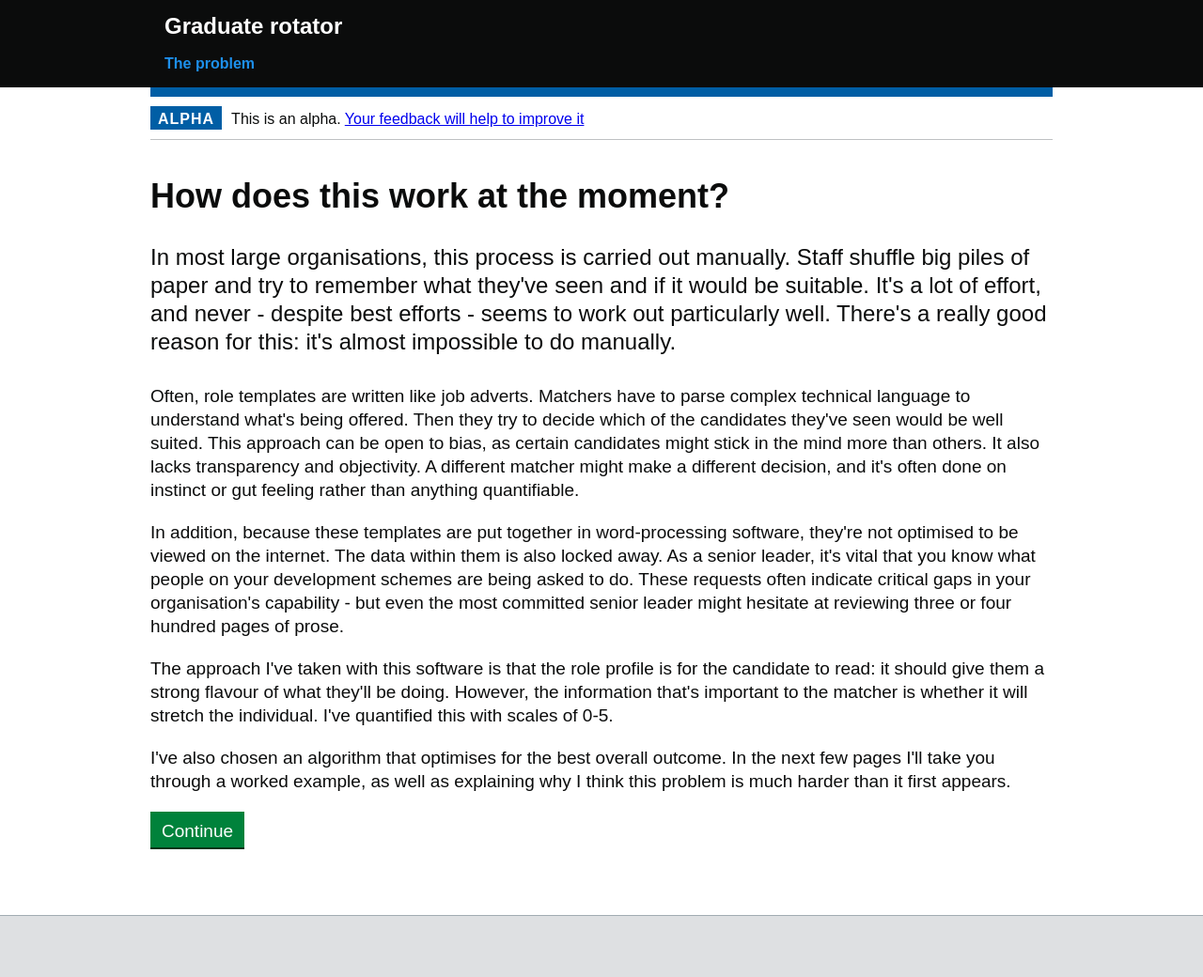
After one commit to jonodrew/graduate-rotator, a Flask app: page /pitch/situation in a window 1280 px wide. The commit adds this page. Shown: the whole page at 94% size. Run offline with Flask 2, Linux system fonts and the light colour scheme; some web fonts are replaced.

Commit message:
Add new 'current situation' page
This follows user feedback that the problem statement is too dense. I'm going to try peeling back some of the content and have drawn out here what I understand currently happens.

```diff
--- a/app/pitch/routes.py
+++ b/app/pitch/routes.py
@@ -8,6 +8,11 @@ from random import randrange
 @pitch_bp.route("/start", methods=["GET"])
 def start():
     return render_template("pitch/start.html")
+
+
+@pitch_bp.route("/situation", methods=["GET"])
+def situation():
+    return render_template("pitch/current-situation.html")
 
 
 @pitch_bp.route("/the-problem", methods=["GET"])
--- /dev/null
+++ b/app/templates/pitch/current-situation.html
@@ -0,0 +1,40 @@
+{% extends "base.html" %}
+
+{% block content %}
+    <h1 class="govuk-heading-l">How does this work at the moment?</h1>
+    <p class="govuk-body-lead">
+        In most large organisations, this process is carried out manually. Staff shuffle big
+        piles of paper and try to remember what they've seen and if it would be suitable. It's
+        a lot of effort, and never - despite best efforts - seems to work out particularly well.
+        There's a really good reason for this: it's almost impossible to do manually.
+    </p>
+    <p class="govuk-body">
+        Often, role templates are written like job adverts. Matchers have to parse
+        complex technical language to understand what's being offered. Then they try to
+        decide which of the candidates they've seen would be well suited. This approach
+        can be open to bias, as certain candidates might stick in the mind more than others.
+        It also lacks transparency and objectivity. A different matcher might make a different
+        decision, and it's often done on instinct or gut feeling rather than anything quantifiable.
+    </p>
+    <p class="govuk-body">
+        In addition, because these templates are put together in word-processing software,
+    they're not optimised to be viewed on the internet. The data within them is also
+    locked away. As a senior leader, it's vital that you know what people on your
+        development schemes are being asked to do. These requests often indicate critical
+        gaps in your organisation's capability - but even the most committed senior leader
+    might hesitate at reviewing three or four hundred pages of prose.
+    </p>
+    <p class="govuk-body">
+        The approach I've taken with this software is that the role profile is for the
+    candidate to read: it should give them a strong flavour of what they'll be doing.
+    However, the information that's important to the matcher is whether it will stretch
+    the individual. I've quantified this with scales of 0-5.
+    </p>
+    <p class="govuk-body">
+        I've also chosen an algorithm that optimises for the best overall outcome. In the
+    next few pages I'll take you through a worked example, as well as explaining why I think
+    this problem is much harder than it first appears.
+    </p>
+
+    <a href="{{ url_for("pitch.problem") }}" class="govuk-button">Continue</a>
+{% endblock %}
--- a/app/templates/pitch/start.html
+++ b/app/templates/pitch/start.html
@@ -20,7 +20,7 @@
         staff to do exciting, valuable work.
     </p>
 
-    <a href="{{ url_for("pitch.problem") }}" role="button" draggable="false" class="govuk-button govuk-button--start" data-module="govuk-button">
+    <a href="{{ url_for("pitch.situation") }}" role="button" draggable="false" class="govuk-button govuk-button--start" data-module="govuk-button">
   Start now
   <svg class="govuk-button__start-icon" xmlns="http://www.w3.org/2000/svg" width="17.5" height="19" viewBox="0 0 33 40" aria-hidden="true" focusable="false">
     <path fill="currentColor" d="M0 0h13l20 20-20 20H0l20-20z" />
```
